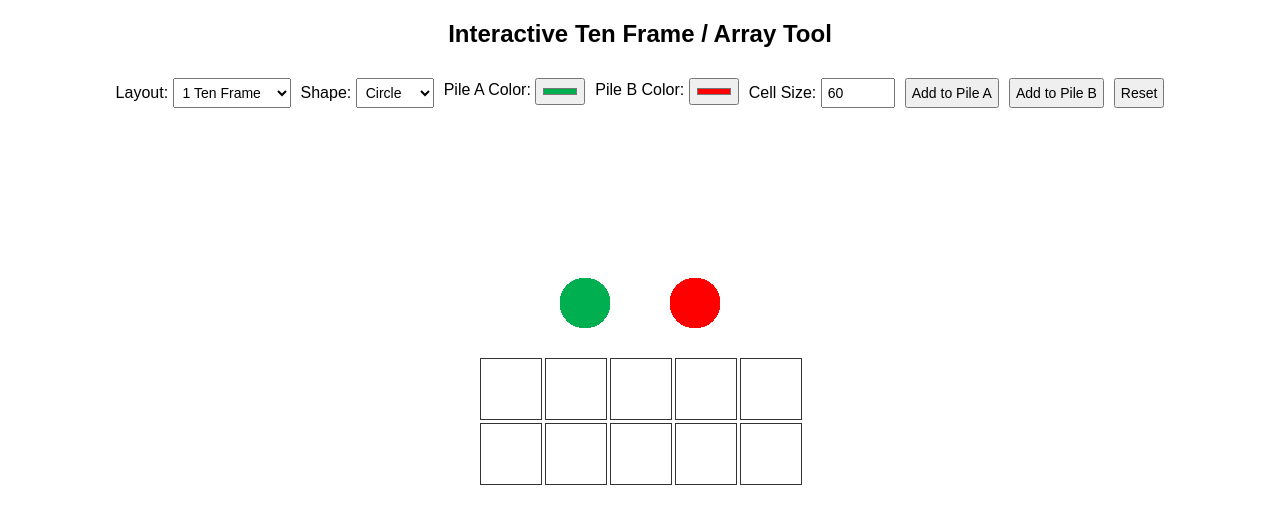
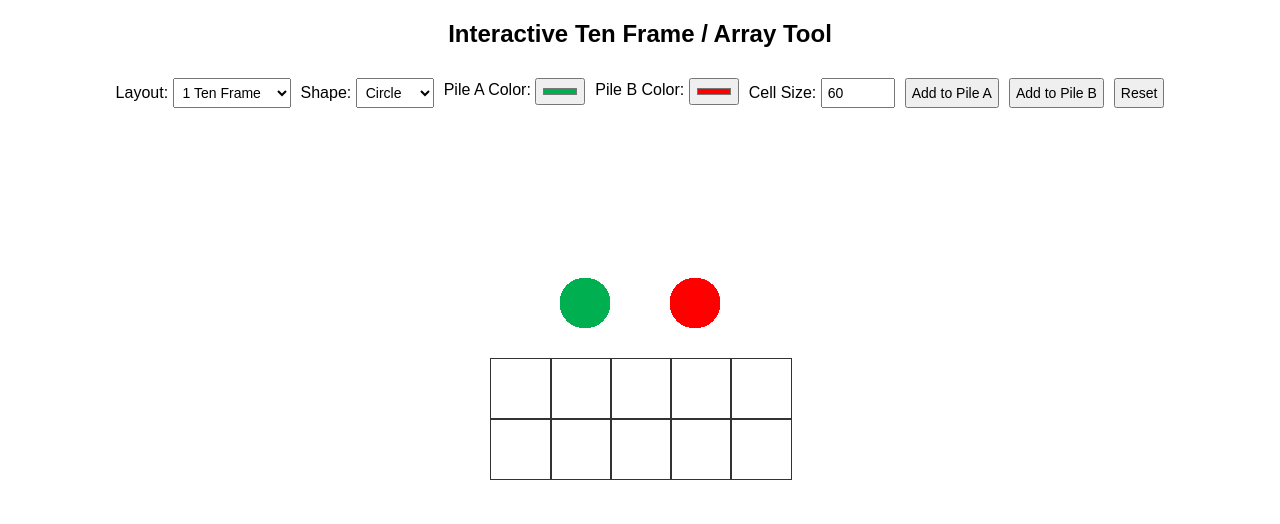
Before and after one commit to cherylconte/ten-frames-arrays, a plain HTML site: page index.html in a window 1280 px wide. Drawn offline with Linux system fonts and the light colour scheme.

Commit message:
Update index.html

```diff
--- a/index.html
+++ b/index.html
@@ -11,7 +11,7 @@
   #topPiles { display:flex; justify-content:center; gap:50px; margin-top:10px; position:relative; height:200px; }
   .pile { width:60px; height:200px; position:relative; display:flex; flex-direction:column-reverse; align-items:center; justify-content:flex-start; }
   #board { display:flex; justify-content:center; align-items:center; flex-wrap:wrap; margin-top:20px; position:relative; }
-  .grid { display:grid; gap:5px; margin:10px; }
+  .grid { display:grid; gap:0px; margin:10px; }
   .ten-frame { grid-template-columns: repeat(5, 60px); grid-template-rows: repeat(2, 60px); }
   .cell { width:60px; height:60px; border:1px solid #333; display:flex; justify-content:center; align-items:center; position:relative; }
   .counter { width:50px; height:50px; cursor:grab; position:absolute; user-select:none; touch-action:none; display:flex; justify-content:center; align-items:center; outline:none; }
```
